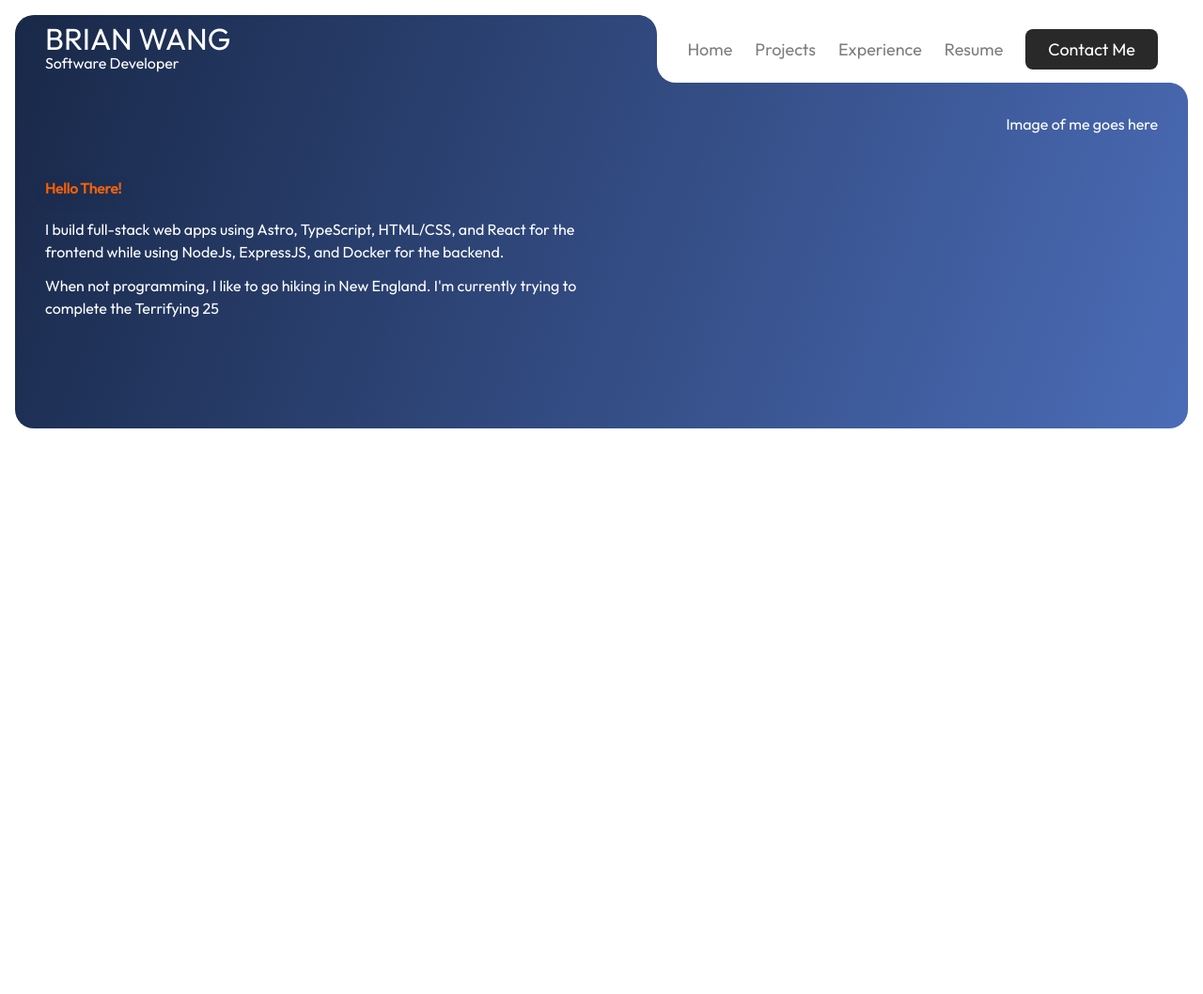
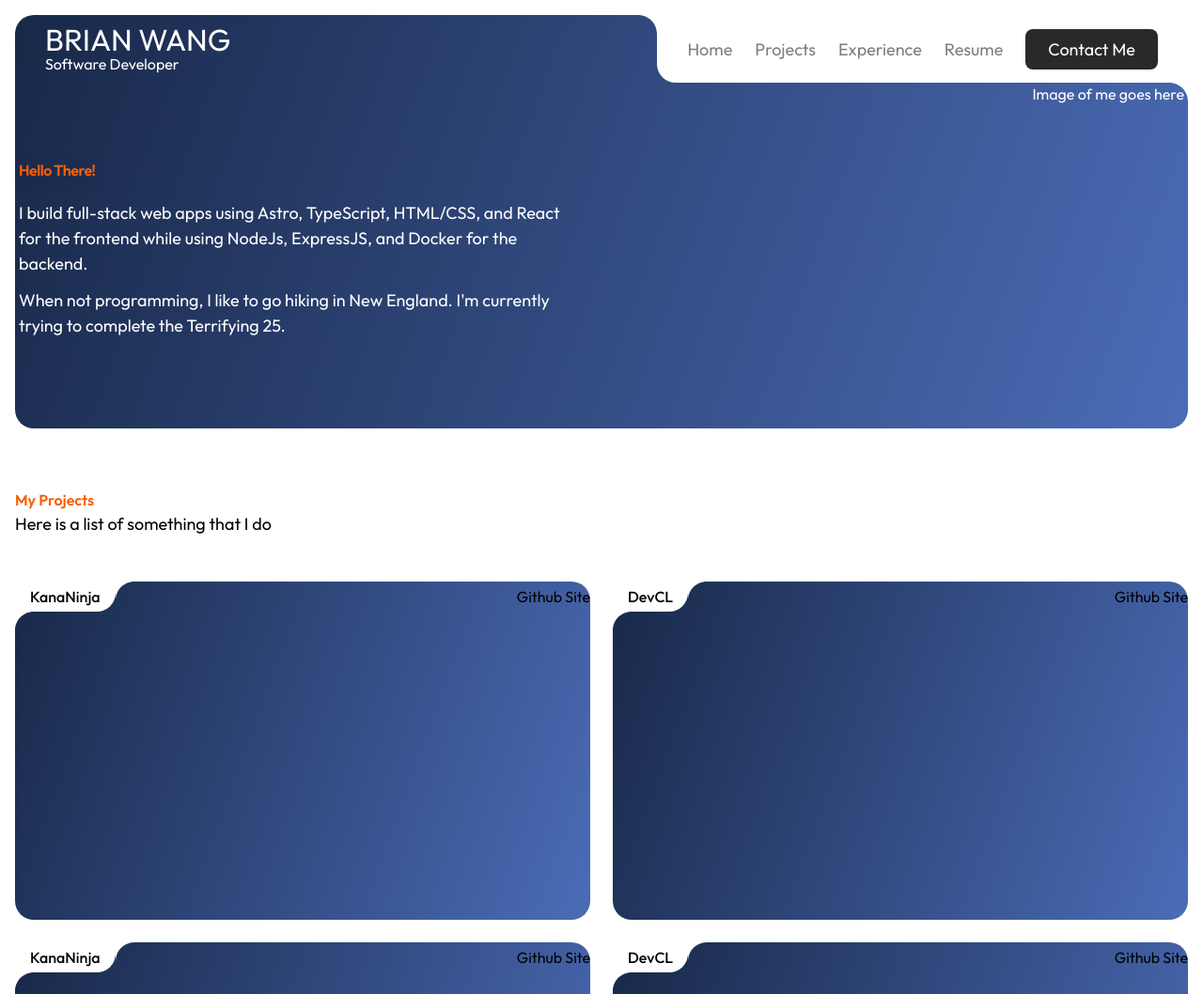
Before and after one commit to Brian-J-Wang/Portfolio, an Astro site in the folder apps/astro-server/: page / in a window 1280 px wide. Shown: the top 1058 px of the page at 94% size. Before the commit the page ends 800 px from the top, so only its background shows below. Built offline with nearby package versions, Linux system fonts and the light colour scheme; Astro itself is replaced by a stand-in of ours.

Commit message:
more work done

```diff
--- a/apps/astro-server/src/pages/index.astro
+++ b/apps/astro-server/src/pages/index.astro
@@ -1,75 +1,11 @@
 ---
 import Layout from "../layouts/layout.astro";
+import Hero from "../sections/hero/hero.astro";
+import Projects from "../sections/projects/projects.astro";
 import styles from "../styles/index.module.css";
 ---
 
 <Layout>
-	<section class={styles.hero}>
-		<div class="flex flex-col">
-			<div class="flex flex-row justify-between">
-				<div class="flex flex-col px-8 justify-center text-white">
-					<span class={styles.logo__name}> Brian Wang </span>
-					<span class={styles.logo__job}> Software Developer </span>
-				</div>
-				<header class={styles.header}>
-					<svg
-						width="20"
-						height="20"
-						viewBox="0 0 20 20"
-						fill="none"
-						xmlns="http://www.w3.org/2000/svg"
-						class={styles.headerRadius}
-					>
-						<path
-							d="M20 20C20 8.95431 11.0457 0 0 0H20V20Z"
-							fill="white"></path>
-					</svg>
-					<ul class={styles.header__navBar}>
-						<li>
-							<a href="">Home</a>
-						</li>
-						<li>
-							<a href="">Projects</a>
-						</li>
-						<li>
-							<a href="">Experience</a>
-						</li>
-						<li>
-							<a href="">Resume</a>
-						</li>
-						<button class={styles.header__contactButton}>
-							Contact Me
-						</button>
-					</ul>
-					<svg
-						width="20"
-						height="20"
-						viewBox="0 0 20 20"
-						fill="none"
-						xmlns="http://www.w3.org/2000/svg"
-						class={styles.headerRadius}
-					>
-						<path
-							d="M20 20C20 8.95431 11.0457 0 0 0H20V20Z"
-							fill="white"></path>
-					</svg>
-				</header>
-			</div>
-		</div>
-		<div class={styles.heroContent}>
-			<div class={styles.heroContent__message}>
-				<h2 class={styles.heroContent__header}>Hello There!</h2>
-				<p>
-					I build full-stack web apps using Astro, TypeScript,
-					HTML/CSS, and React for the frontend while using NodeJs,
-					ExpressJS, and Docker for the backend.
-				</p>
-				<p>
-					When not programming, I like to go hiking in New England.
-					I'm currently trying to complete the Terrifying 25
-				</p>
-			</div>
-			<div>Image of me goes here</div>
-		</div>
-	</section>
+	<Hero />
+	<Projects />
 </Layout>
--- /dev/null
+++ b/apps/astro-server/src/sections/hero/hero.astro
@@ -0,0 +1,72 @@
+---
+import styles from "./hero.module.css"
+---
+
+<section class={styles.hero}>
+	<div class="flex flex-col">
+		<div class="flex flex-row justify-between">
+			<div class="flex flex-col px-8 justify-center text-white">
+				<span class={styles.logo__name}> Brian Wang </span>
+				<span class={styles.logo__job}> Software Developer </span>
+			</div>
+			<header class={styles.header}>
+				<svg
+					width="20"
+					height="20"
+					viewBox="0 0 20 20"
+					fill="none"
+					xmlns="http://www.w3.org/2000/svg"
+					class={styles.headerRadius}
+				>
+					<path
+						d="M20 20C20 8.95431 11.0457 0 0 0H20V20Z"
+						fill="white"></path>
+				</svg>
+				<ul class={styles.header__navBar}>
+					<li>
+						<a href="">Home</a>
+					</li>
+					<li>
+						<a href="">Projects</a>
+					</li>
+					<li>
+						<a href="">Experience</a>
+					</li>
+					<li>
+						<a href="">Resume</a>
+					</li>
+					<button class={styles.header__contactButton}>
+						Contact Me
+					</button>
+				</ul>
+				<svg
+					width="20"
+					height="20"
+					viewBox="0 0 20 20"
+					fill="none"
+					xmlns="http://www.w3.org/2000/svg"
+					class={styles.headerRadius}
+				>
+					<path
+						d="M20 20C20 8.95431 11.0457 0 0 0H20V20Z"
+						fill="white"></path>
+				</svg>
+			</header>
+		</div>
+	</div>
+	<div class={styles.heroContent}>
+		<div class={styles.heroContent__message}>
+			<h2 class={styles.heroContent__header}>Hello There!</h2>
+			<p>
+				I build full-stack web apps using Astro, TypeScript, HTML/CSS,
+				and React for the frontend while using NodeJs, ExpressJS, and
+				Docker for the backend.
+			</p>
+			<p>
+				When not programming, I like to go hiking in New England. I'm
+				currently trying to complete the Terrifying 25.
+			</p>
+		</div>
+		<div>Image of me goes here</div>
+	</div>
+</section>
--- /dev/null
+++ b/apps/astro-server/src/sections/hero/hero.module.css
@@ -0,0 +1,116 @@
+.hero {
+	--border-radius: 20px;
+	--content-padding: 32px;
+	background: linear-gradient(290deg, #4b6cb7 0%, #182848 100%);
+	height: 55vh;
+	border-radius: var(--border-radius);
+	margin: 16px;
+	display: flex;
+	flex-direction: column;
+}
+
+.logo {
+	padding: 0px var(--content-padding);
+	color: white;
+}
+
+.logo__name {
+	text-transform: uppercase;
+	font-size: 32px;
+	line-height: 0.7;
+	margin-top: 3px;
+}
+
+.logo__job {
+	line-height: 1;
+	margin-top: 6px;
+}
+
+.header {
+	position: relative;
+	height: 72px;
+	width: fit-content;
+	background-color: white;
+	margin-left: auto;
+	border-radius: 0px 0px 0px var(--border-radius);
+}
+
+.headerRadius {
+	position: absolute;
+	width: var(--border-radius);
+	height: var(--border-radius);
+}
+
+.headerRadius:first-of-type {
+	left: 0px;
+	transform: translateX(-100%);
+}
+
+.headerRadius:last-of-type {
+	bottom: 0px;
+	right: 0px;
+	transform: translateY(100%);
+}
+
+.header__navBar {
+	list-style: none;
+	display: flex;
+	flex-direction: row;
+	align-items: center;
+	height: 100%;
+	gap: 24px;
+	padding: 0px var(--content-padding);
+}
+
+.header__navBar a {
+	text-decoration: none;
+	color: black;
+	opacity: 50%;
+	font-size: 18px;
+}
+
+.header__contactButton {
+	background-color: #292929;
+	color: white;
+	border: none;
+	font-size: 18px;
+	padding: 8px 24px;
+	border-radius: 8px;
+}
+
+.heroContent {
+	display: flex;
+	justify-content: space-between;
+	flex: 1;
+	color: white;
+	width: var(--content-width);
+	margin: auto;
+}
+
+.heroContent__message {
+	display: flex;
+	flex-direction: column;
+	justify-content: center;
+	flex: 1;
+	max-width: 600px;
+}
+
+.heroContent__header {
+	font-weight: 600;
+	font-size: var(--text-6xl);
+	line-height: 1;
+	margin-bottom: 24px;
+	letter-spacing: -0.03em;
+
+	/* Text Gradient */
+	background: linear-gradient(135deg, #f75c03 0%, #ff8c42 100%);
+	-webkit-background-clip: text;
+	-webkit-text-fill-color: transparent;
+
+	/* Subtle depth */
+	filter: drop-shadow(0px 4px 8px rgba(0, 0, 0, 0.15));
+}
+
+.heroContent__message p {
+	margin-bottom: 12px;
+}
--- /dev/null
+++ b/apps/astro-server/src/sections/projects/components/card.astro
@@ -0,0 +1,42 @@
+---
+import styles from "./card.module.css";
+
+const { class: className, title, siteLink, repoLink } = Astro.props;
+---
+
+<div class={`${className} ${styles.card}`}>
+	<div class="flex justify-between items-center">
+		<div class={styles.card__whiteSpace}>
+			<svg
+				width="20"
+				height="20"
+				viewBox="0 0 20 20"
+				fill="none"
+				xmlns="http://www.w3.org/2000/svg"
+				class={styles.card__negativeRadius}
+			>
+				<path d="M20 0C8.95431 0 0 8.95431 0 20V0H20Z" fill="white"
+				></path>
+			</svg>
+
+			<h3 class={styles.card__title}>
+				{title ?? "Title is Missing"}
+			</h3>
+			<svg
+				width="20"
+				height="20"
+				viewBox="0 0 20 20"
+				fill="none"
+				xmlns="http://www.w3.org/2000/svg"
+				class={styles.card__negativeRadius}
+			>
+				<path d="M20 0C8.95431 0 0 8.95431 0 20V0H20Z" fill="white"
+				></path>
+			</svg>
+		</div>
+		<div>
+			<button> Github </button>
+			<button> Site </button>
+		</div>
+	</div>
+</div>
--- /dev/null
+++ b/apps/astro-server/src/sections/projects/components/card.module.css
@@ -0,0 +1,45 @@
+.card {
+	--border-radius: 20px;
+	background: linear-gradient(290deg, #4b6cb7 0%, #182848 100%);
+	border-radius: var(--border-radius);
+	height: 360px;
+}
+
+.card__title {
+	font-size: var(--text-4xl);
+	line-height: 1;
+	font-weight: 500;
+}
+
+.card__whiteSpace {
+	position: relative;
+	background-color: white;
+	width: fit-content;
+	padding: 8px 16px;
+	border-radius: 0px 0px var(--border-radius) 0px;
+}
+
+.card__whiteSpace button {
+	background-color: grey;
+	height: 48px;
+	width: 48px;
+	border-radius: 50%;
+}
+
+.card__negativeRadius {
+	position: absolute;
+	height: var(--border-radius);
+	width: var(--border-radius);
+}
+
+.card__negativeRadius:first-of-type {
+	top: 0px;
+	right: 0px;
+	transform: translateX(100%);
+}
+
+.card__negativeRadius:last-of-type {
+	bottom: 0px;
+	left: 0px;
+	transform: translateY(100%);
+}
--- /dev/null
+++ b/apps/astro-server/src/sections/projects/project.module.css
@@ -0,0 +1,25 @@
+.project {
+	margin: 64px 16px;
+}
+
+.project__title {
+	font-size: var(--text-6xl);
+	font-weight: 600;
+	background: linear-gradient(135deg, #f75c03 0%, #ff8c42 100%);
+	-webkit-background-clip: text;
+	-webkit-text-fill-color: transparent;
+}
+
+.project__desc {
+	margin-bottom: 48px;
+}
+
+.project__list {
+	display: flex;
+	flex-wrap: wrap;
+	gap: 24px;
+}
+
+.project__listItem {
+	flex: 1 0 45%;
+}
--- /dev/null
+++ b/apps/astro-server/src/sections/projects/projects.astro
@@ -0,0 +1,15 @@
+---
+import Card from "./components/card.astro";
+import styles from "./project.module.css";
+---
+
+<section class={styles.project}>
+	<h2 class={styles.project__title}>My Projects</h2>
+	<p class={styles.project__desc}>Here is a list of something that I do</p>
+	<div class={styles.project__list}>
+		<Card title="KanaNinja" class={styles.project__listItem} />
+		<Card title="DevCL" class={styles.project__listItem} />
+		<Card title="KanaNinja" class={styles.project__listItem} />
+		<Card title="DevCL" class={styles.project__listItem} />
+	</div>
+</section>
--- a/apps/astro-server/src/styles/global.css
+++ b/apps/astro-server/src/styles/global.css
@@ -10,6 +10,8 @@
 
 :root {
 	font-family: "Outfit", sans-serif;
+
+	--content-width: 1240px;
 }
 
 * {
@@ -21,3 +23,7 @@ body {
 	margin: 0;
 	padding: 0;
 }
+
+p {
+	font-size: var(--text-lg);
+}
```
Also changed, not shown: apps/astro-server/public/neg-radius-left.svg (renamed from apps/astro-server/public/header-border-radius.svg), apps/astro-server/public/neg-radius-right.svg (added), apps/astro-server/src/sections/work/work.astro (added), apps/astro-server/src/sections/work/work.module.css (added).
